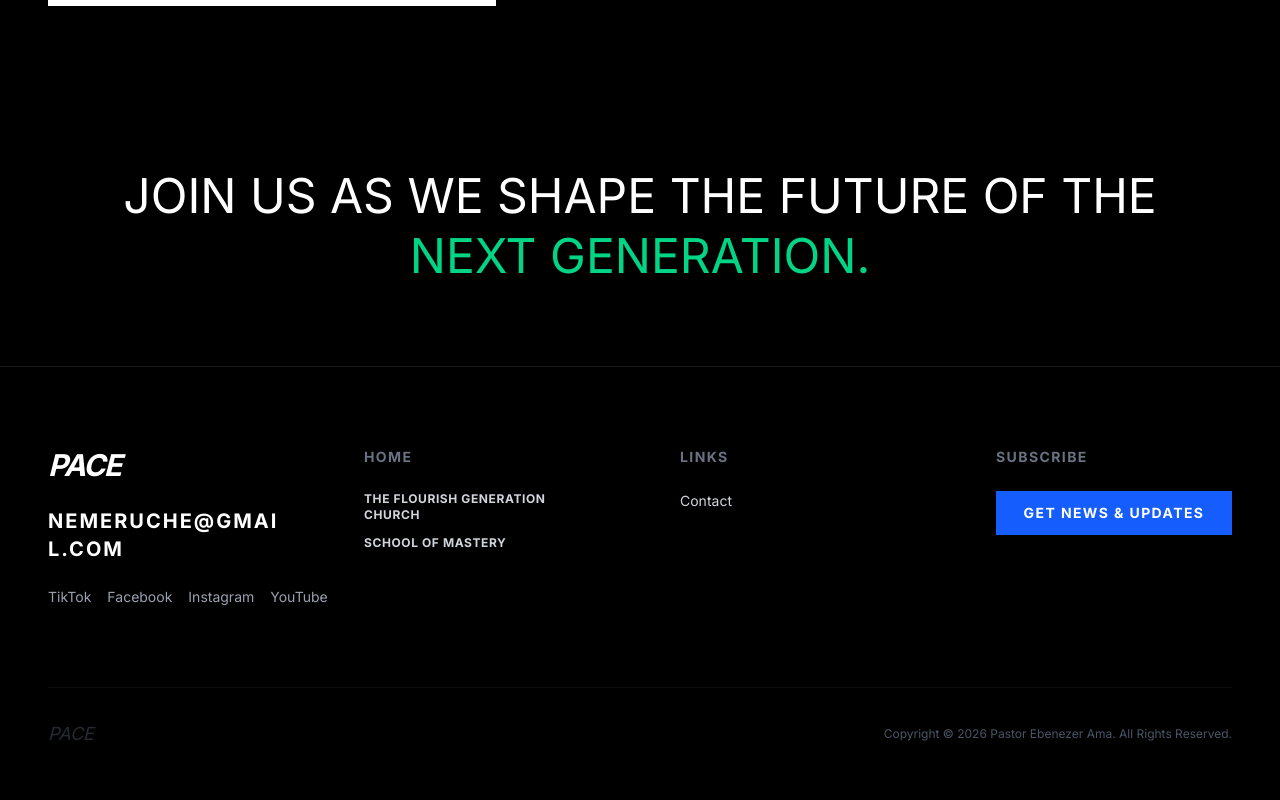
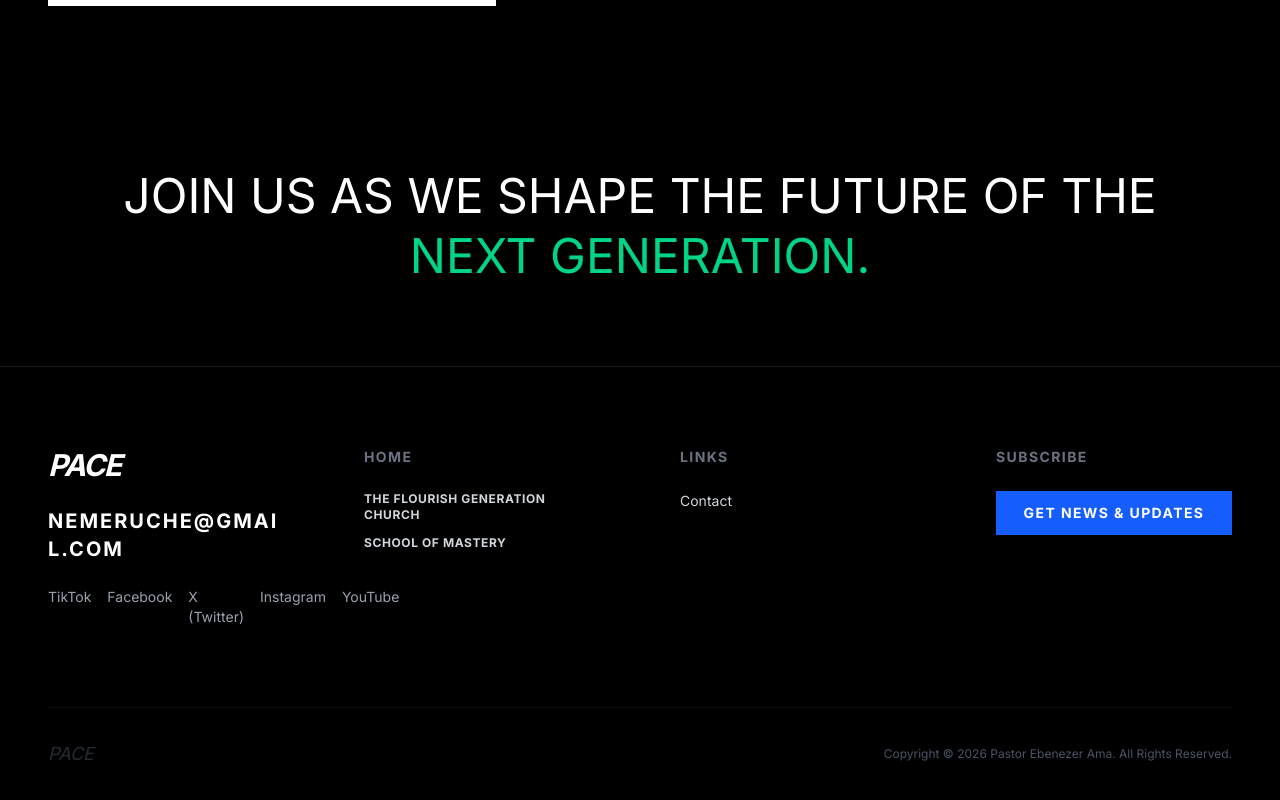
Before and after one commit to 3odinaka/pace-website, a Next.js app: page / in a window 1280 px wide. Shown: the part 1826-2626 px from the top of the page. Built offline with nearby package versions, Linux system fonts and the light colour scheme; no server answers; a web font is replaced by a local one.

Commit message:
add X social link

```diff
--- a/components/Footer.tsx
+++ b/components/Footer.tsx
@@ -22,6 +22,7 @@ export default function Footer() {
                     <div className="flex gap-4 text-gray-400 text-sm">
                         <a href="#" className="hover:text-brand-green transition-colors">TikTok</a>
                         <a href="https://web.facebook.com/ebenezer.ama.2025" target="_blank" rel="noopener noreferrer" className="hover:text-brand-green transition-colors">Facebook</a>
+                        <a href="https://x.com/AmaEbenezer" target="_blank" rel="noopener noreferrer" className="hover:text-brand-green transition-colors">X (Twitter)</a>
                         <a href="https://www.instagram.com/pst_ebenezerama/" target="_blank" rel="noopener noreferrer" className="hover:text-brand-green transition-colors">Instagram</a>
                         <a href="https://www.youtube.com/@EBENEZERAMA-flourish" target="_blank" rel="noopener noreferrer" className="hover:text-brand-green transition-colors">YouTube</a>
                     </div>
--- a/components/Navbar.tsx
+++ b/components/Navbar.tsx
@@ -60,6 +60,9 @@ export default function Navbar() {
                 <div className="hidden lg:flex items-center gap-6 text-white">
                     <a href="https://web.facebook.com/ebenezer.ama.2025" target="_blank" rel="noopener noreferrer" className="hover:text-brand-green transition-colors">
                         <svg fill="currentColor" viewBox="0 0 24 24" className="w-5 h-5"><path d="M24 12.073c0-6.627-5.373-12-12-12s-12 5.373-12 12c0 5.99 4.388 10.954 10.125 11.854v-8.385H7.078v-3.47h3.047V9.43c0-3.007 1.791-4.669 4.533-4.669 1.312 0 2.686.235 2.686.235v2.953H15.83c-1.491 0-1.956.925-1.956 1.874v2.25h3.328l-.532 3.47h-2.796v8.385C19.612 23.027 24 18.062 24 12.073z" /></svg>
+                    </a>
+                    <a href="https://x.com/AmaEbenezer" target="_blank" rel="noopener noreferrer" className="hover:text-brand-green transition-colors">
+                        <svg fill="currentColor" viewBox="0 0 24 24" className="w-5 h-5"><path d="M18.244 2.25h3.308l-7.227 8.26 8.502 11.24H16.17l-5.214-6.817L4.99 21.75H1.68l7.73-8.835L1.254 2.25H8.08l4.713 6.231zm-1.161 17.52h1.833L7.084 4.126H5.117z" /></svg>
                     </a>
                     <a href="https://www.instagram.com/pst_ebenezerama/" target="_blank" rel="noopener noreferrer" className="hover:text-brand-green transition-colors">
                         <svg fill="currentColor" viewBox="0 0 24 24" className="w-5 h-5"><path d="M12 2.163c3.204 0 3.584.012 4.85.07 3.252.148 4.771 1.691 4.919 4.919.058 1.265.069 1.645.069 4.849 0 3.205-.012 3.584-.069 4.849-.149 3.225-1.664 4.771-4.919 4.919-1.266.058-1.644.07-4.85.07-3.204 0-3.584-.012-4.849-.07-3.26-.149-4.771-1.699-4.919-4.92-.058-1.265-.07-1.644-.07-4.849 0-3.204.013-3.583.07-4.849.149-3.227 1.664-4.771 4.919-4.919 1.266-.057 1.645-.069 4.849-.069zm0-2.163c-3.259 0-3.667.014-4.947.072-4.358.2-6.78 2.618-6.98 6.98-.059 1.281-.073 1.689-.073 4.948 0 3.259.014 3.668.072 4.948.2 4.358 2.618 6.78 6.98 6.98 1.281.058 1.689.072 4.948.072 3.259 0 3.668-.014 4.948-.072 4.354-.2 6.782-2.618 6.979-6.98.059-1.28.073-1.689.073-4.948 0-3.259-.014-3.667-.072-4.947-.196-4.354-2.617-6.78-6.979-6.98-1.281-.059-1.69-.073-4.949-.073zm0 5.838c-3.403 0-6.162 2.759-6.162 6.162s2.759 6.163 6.162 6.163 6.162-2.759 6.162-6.163c0-3.403-2.759-6.162-6.162-6.162zm0 10.162c-2.209 0-4-1.79-4-4 0-2.209 1.791-4 4-4s4 1.791 4 4c0 2.21-1.791 4-4 4zm6.406-11.845c-.796 0-1.441.645-1.441 1.44s.645 1.44 1.441 1.44c.795 0 1.439-.645 1.439-1.44s-.644-1.44-1.439-1.44z" /></svg>
```
